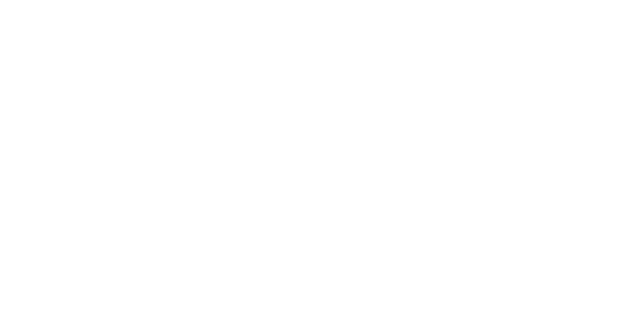
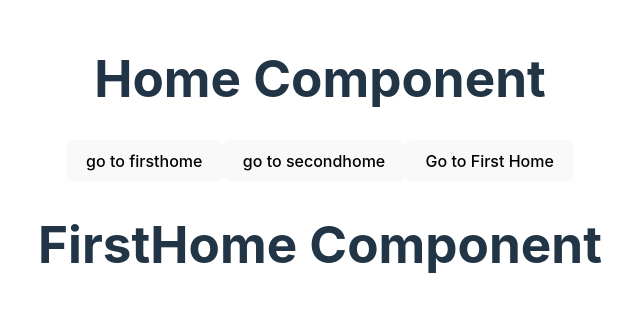
Before and after one commit to kwaneung/react-vite-project, a React (Vite) app: page /user in a window 1280 px wide. Before the commit this address had no page. Shown: the part 239-550 px from the top of the page, without its empty margins (320-960 px from the left). Built offline with nearby package versions, Linux system fonts and the light colour scheme.

Commit message:
트리쉐이킹 및 userHome 추가

```diff
--- a/src/routes/MainRoute.tsx
+++ b/src/routes/MainRoute.tsx
@@ -4,12 +4,13 @@
 
 import { Routes, Route } from 'react-router-dom';
 import App from '@/App';
-import HomeRoute from '@routes/HomeRoute';
+import { HomeRoute, UserRoute } from '@/routes';
 
 const MainRoutes = () => (
   <Routes>
     <Route path="/" element={<App />} />
     <Route path="/home/*" element={<HomeRoute />} />
+    <Route path="/user/*" element={<UserRoute />} />
   </Routes>
 );
 
--- /dev/null
+++ b/src/routes/UserRoute.tsx
@@ -0,0 +1,21 @@
+/**
+ * src/routes/UserRoute.tsx
+ */
+
+import { Routes, Route } from 'react-router-dom';
+import Home from '@pages/home/Home';
+import SecondHome from '@pages/home/SecondHome';
+import FirstHome from '@pages/home/FirstHome';
+import HomeUser from '@pages/home/HomeUser';
+
+const UserRoute = () => (
+  <Routes>
+    <Route path="/" element={<Home />}>
+      <Route index element={<FirstHome />} />
+      <Route path="firsthome" element={<FirstHome />} />
+      <Route path="secondhome" element={<SecondHome />} />
+    </Route>
+    <Route path="/homeuser" element={<HomeUser />} />
+  </Routes>
+);
+export default UserRoute;
--- /dev/null
+++ b/src/routes/index.ts
@@ -0,0 +1,8 @@
+/**
+ * src/routes/index.ts
+ */
+
+import HomeRoute from '@routes/HomeRoute';
+import UserRoute from '@routes/UserRoute';
+
+export { HomeRoute, UserRoute };
```
Also changed, not shown: src/pages/user/UserHome.tsx (added, +14 -0 lines), tsconfig.json (+11 -11 lines).
